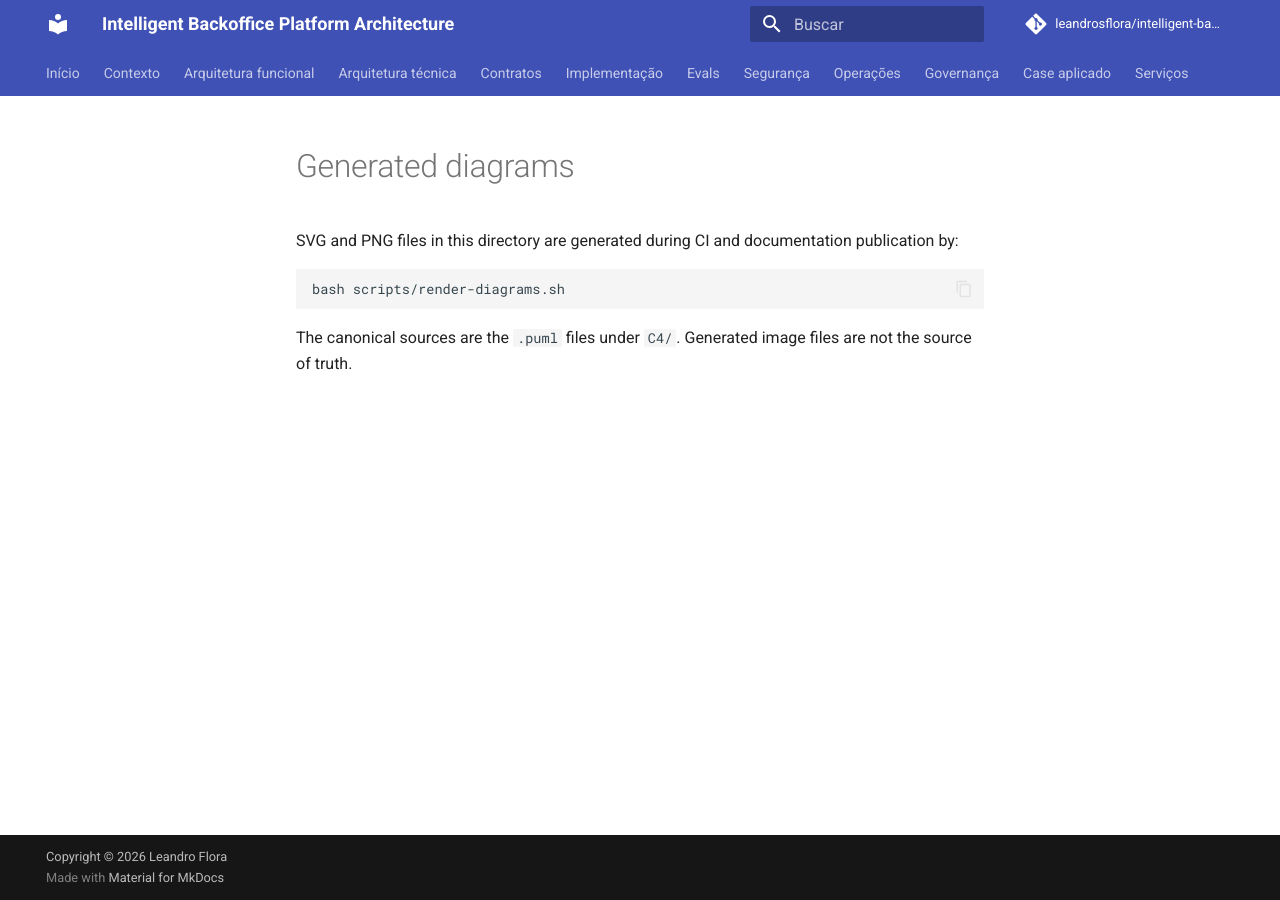
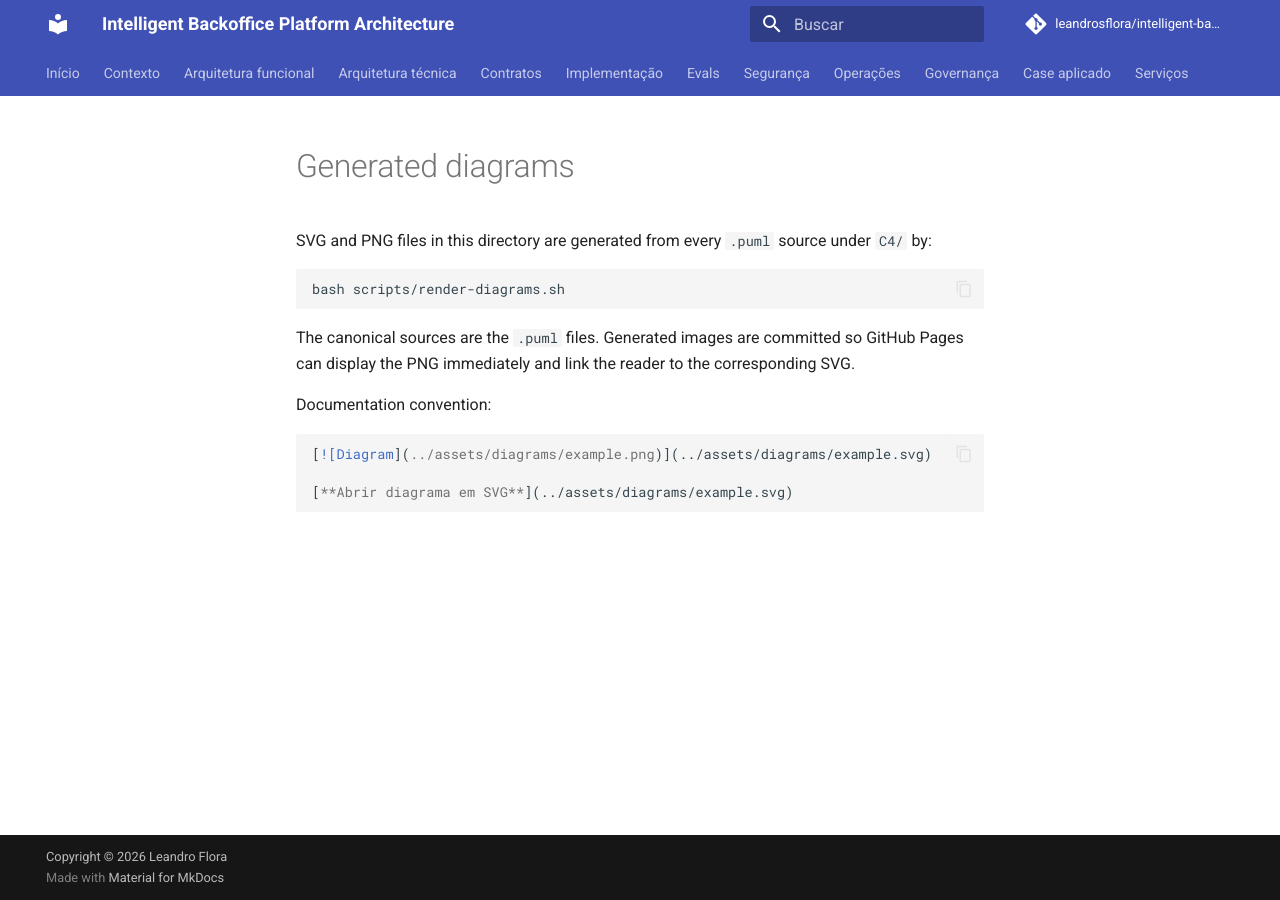
Before and after one commit to leandrosflora/intelligent-backoffice-platform-architecture, an MkDocs documentation site: the page built from docs/assets/diagrams/README.md, in a window 1280 px wide. Built offline with MkDocs 1.6.1 and Material for MkDocs 9.7.7, drawn with Linux system fonts in a browser that asks for light colours; comment, search, counter and statistics services are not loaded.

Commit message:
docs: document PNG and SVG publication convention

````diff
--- a/docs/assets/diagrams/README.md
+++ b/docs/assets/diagrams/README.md
@@ -1,9 +1,17 @@
 # Generated diagrams
 
-SVG and PNG files in this directory are generated during CI and documentation publication by:
+SVG and PNG files in this directory are generated from every `.puml` source under `C4/` by:
 
 ```bash
 bash scripts/render-diagrams.sh
 ```
 
-The canonical sources are the `.puml` files under `C4/`. Generated image files are not the source of truth.
+The canonical sources are the `.puml` files. Generated images are committed so GitHub Pages can display the PNG immediately and link the reader to the corresponding SVG.
+
+Documentation convention:
+
+```md
+[![Diagram](../assets/diagrams/example.png)](../assets/diagrams/example.svg)
+
+[**Abrir diagrama em SVG**](../assets/diagrams/example.svg)
+```
````
